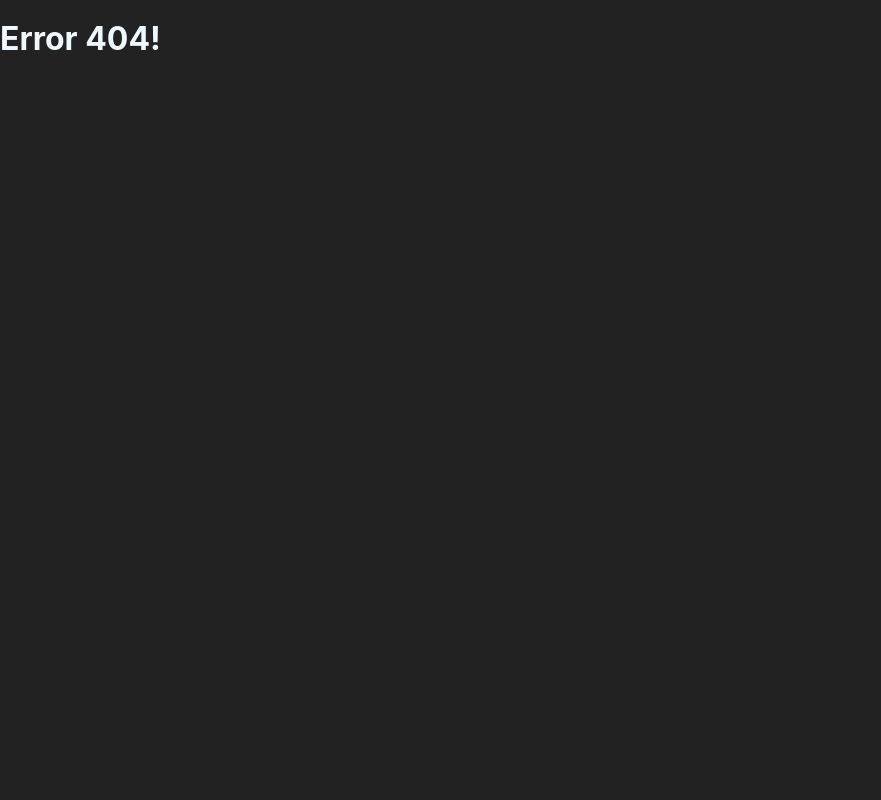
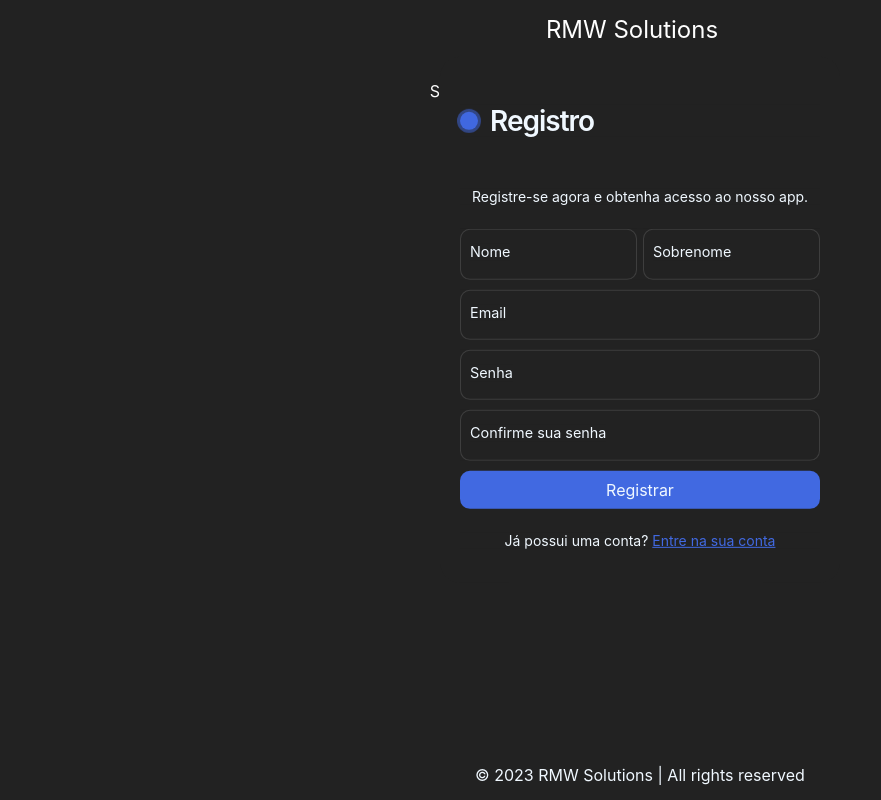
Before and after one commit to Rosivaldo-Lucas/top-eng-software, a React (Create React App) app: page /criar-conta in a window 1280 px wide. Before the commit this address had no page. Shown: the whole page, without its empty margins (0-881 px from the left). Built offline with nearby package versions, Linux system fonts and the light colour scheme.

Commit message:
Template das telas

```diff
--- a/src/App.css
+++ b/src/App.css
@@ -1,3 +1,5 @@
+
+
 .App {
   text-align: center;
 }
--- /dev/null
+++ b/src/components/ButtonSubmit.jsx
@@ -0,0 +1,12 @@
+import React from 'react';
+
+function ButtonInput({ texto }) {
+  return (
+        <button type="submit" className="submit">
+        {texto}
+        </button>
+
+  );
+}
+
+export default ButtonInput;
--- a/src/components/Header.jsx
+++ b/src/components/Header.jsx
@@ -8,7 +8,7 @@ function Header() {
         <div className="pa3 flex flex-column items-center">
           <div className="f3 mb4"><Link to="/" className="link dim white mr3">RMW Solutions</Link></div>
           <nav className="flex">
-            <Link to="/conta" className="link dim white mr4 mb3">Sua Conta</Link>
+            <Link to="/entrar-conta" className="link dim white mr4 mb3">Sua Conta</Link>
             <Link to="/sobre" className="link dim white mr4 mb3">Sobre</Link>
             <Link to="/ajuda" className="link dim white mr4 mb3">Ajuda</Link>
             <Link to="/administrativo" className="link dim white mr4 mb3">Administrativo</Link>
--- /dev/null
+++ b/src/components/Input.jsx
@@ -0,0 +1,13 @@
+import React from 'react';
+
+function Input({texto, type}) {
+  return (
+      <label>
+          <input required placeholder=""
+          type={type} className="input" />
+          <span>{texto}</span>
+        </label>
+  );
+}
+
+export default Input;
--- a/src/index.css
+++ b/src/index.css
@@ -1,7 +1,6 @@
 *{
   background-color: #222;
   color: aliceblue;
-
 }
 
 body {
@@ -13,6 +12,7 @@ body {
   -moz-osx-font-smoothing: grayscale;
   display: flex;
   flex-direction: column;
+
 }
 
 code {
--- a/src/routes/Administrativo.jsx
+++ b/src/routes/Administrativo.jsx
@@ -1,12 +1,34 @@
 import React from 'react';
+import Input from '../components/Input';
+import ButtonSubmit from '../components/ButtonSubmit';
+import './css/Conta.css'
 
 function Administrativo() {
   return (
     <div>
-      <h1>Administrativo</h1>
-      <h1>Administrativo</h1>
-      <h1>Administrativo</h1>
-      <h1>Administrativo</h1>
+
+      <form className="form" >
+        <p className="title">Registro de produtos</p>
+        <p className="message">Registre o produto desejado.</p>
+        <div className="flex">
+
+          <Input texto={"Nome do produto"} type={"text"} />
+
+          <Input texto={"Valor"} type={"text"} />
+        </div>
+
+        <div className="flex">
+
+          <Input texto={"Descrição"} type={"text"} />
+
+          <Input texto={"Quantidade"} type={"text"} />
+        </div>
+
+        <ButtonSubmit texto={"Registrar produto"} />
+
+
+      </form>
+
     </div>
   );
 }
--- a/src/routes/Conta.jsx
+++ /dev/null
@@ -1,53 +0,0 @@
-import React from 'react';
-import './css/Conta.css'
-
-function Conta() {
-  return (
-
-    <form className="form" >
-      <p className="title">Registro</p>
-      <p className="message">Registre-se agora e obtenha acesso ao nosso app.</p>
-      <div className="flex">
-        <label>
-          <input required placeholder=""
-          type="text" className="input" />
-          <span>Nome</span>
-        </label>
-
-        <label>
-          <input required placeholder=""
-          type="text" className="input" />
-          <span>Sobrenome</span>
-        </label>
-      </div>
-
-      <label>
-        <input required placeholder=""
-        type="email" className="input" />
-        <span>Email</span>
-      </label>
-
-      <label>
-        <input required placeholder=""
-        type="password" className="input" />
-        <span>Senha</span>
-      </label>
-
-      <label>
-        <input required placeholder=""
-        type="password" className="input" />
-        <span>Confirme sua senha</span>
-      </label>
-
-      <button type="submit" className="submit">
-        Registrar
-      </button>
-
-      <p className="signin">
-        Já possui uma conta? <a href="#">Entre na sua conta</a>
-      </p>
-    </form>
-  );
-}
-
-export default Conta;
--- /dev/null
+++ b/src/routes/CriarConta.jsx
@@ -0,0 +1,39 @@
+import React from 'react';
+import Input from '../components/Input';
+import ButtonSubmit from '../components/ButtonSubmit';
+import './css/Conta.css'
+
+import { Link } from 'react-router-dom';
+
+function CriarConta() {
+  return (
+    <div>
+
+      <form className="form" >
+        <p className="title">Registro</p>
+        <p className="message">Registre-se agora e obtenha acesso ao nosso app.</p>
+        <div className="flex">
+
+          <Input texto={"Nome"} type={"text"} />
+
+          <Input texto={"Sobrenome"} type={"text"} />
+        </div>
+
+        <Input texto={"Email"} type={"email"} />
+
+        <Input texto={"Senha"} type={"password"} />
+
+        <Input texto={"Confirme sua senha"} type={"password"} />
+
+        <ButtonSubmit texto={"Registrar"} />
+
+        <p className="signin">
+          Já possui uma conta? <Link to="/entrar-conta">Entre na sua conta</Link>
+        </p>
+      </form>
+
+    </div>
+  );
+}
+
+export default CriarConta;
--- /dev/null
+++ b/src/routes/EntrarConta.jsx
@@ -0,0 +1,33 @@
+import React from 'react';
+import Input from '../components/Input';
+import ButtonSubmit from '../components/ButtonSubmit';
+import './css/Conta.css'
+
+import { Link } from 'react-router-dom';
+
+function Conta() {
+  return (
+    <div>
+
+      <form className="form" >
+        <p className="title">Entrar</p>
+        <p className="message">Faça o login agora e obtenha acesso ao nosso app.</p>
+
+
+        <Input texto={"Email"} type={"email"} />
+
+        <Input texto={"Senha"} type={"password"} />
+
+
+        <ButtonSubmit texto={"Registrar"} />
+
+        <p className="signin">
+          Ainda não possui uma conta? <Link to="/criar-conta">Registre-se aqui!</Link>
+        </p>
+      </form>
+
+    </div>
+  );
+}
+
+export default Conta;
--- a/src/routes/css/Conta.css
+++ b/src/routes/css/Conta.css
@@ -4,10 +4,13 @@
     display: flex;
     flex-direction: column;
     gap: 10px;
-    max-width: 350px;
+    max-width: 400px;
     padding: 20px;
     border-radius: 20px;
     position: absolute;
+    top: 40%;
+    left: 50%;
+    transform: translate(-50%, -50%);
   }
 
   .title {
@@ -84,7 +87,6 @@
     transition: 0.3s ease;
   }
 
-
   .form label .input:placeholder-shown + span {
     top: 15px;
     font-size: 0.9em;
```
Also changed, not shown: src/index.js (+8 -3 lines).
